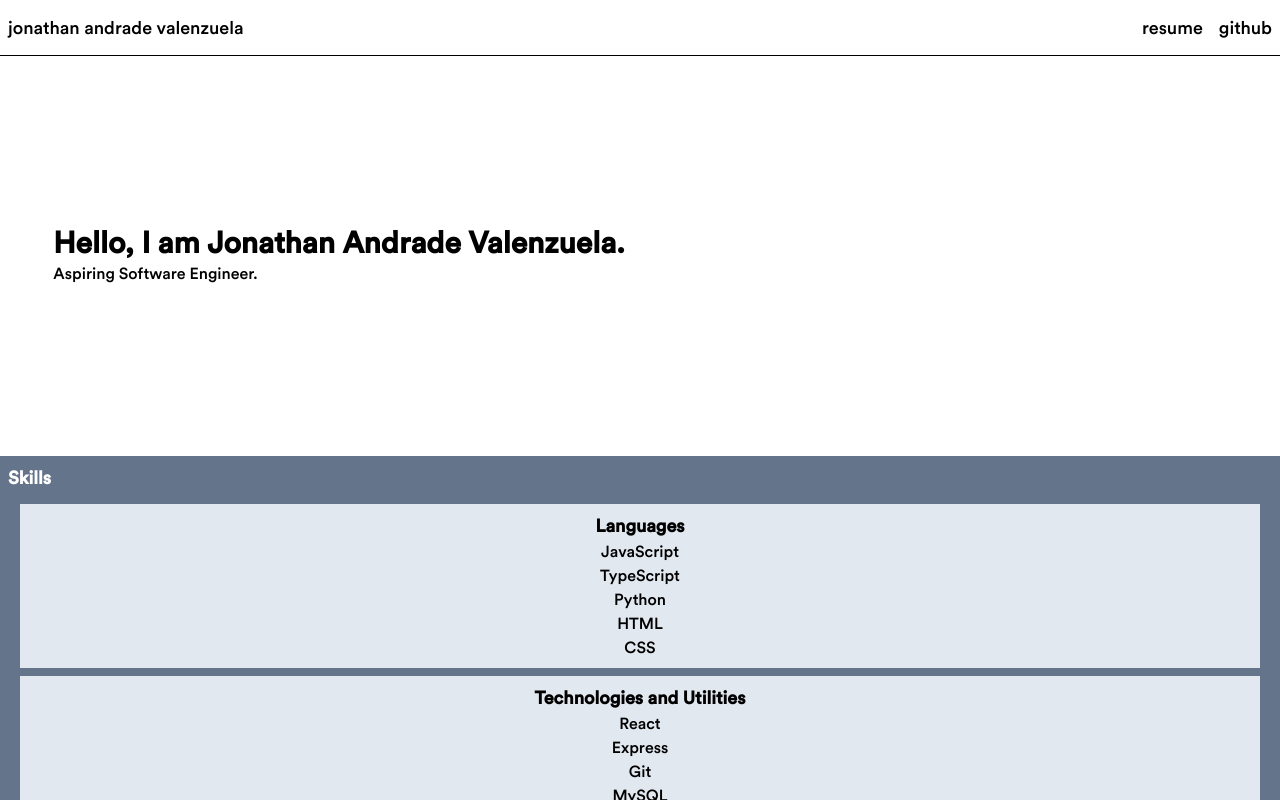
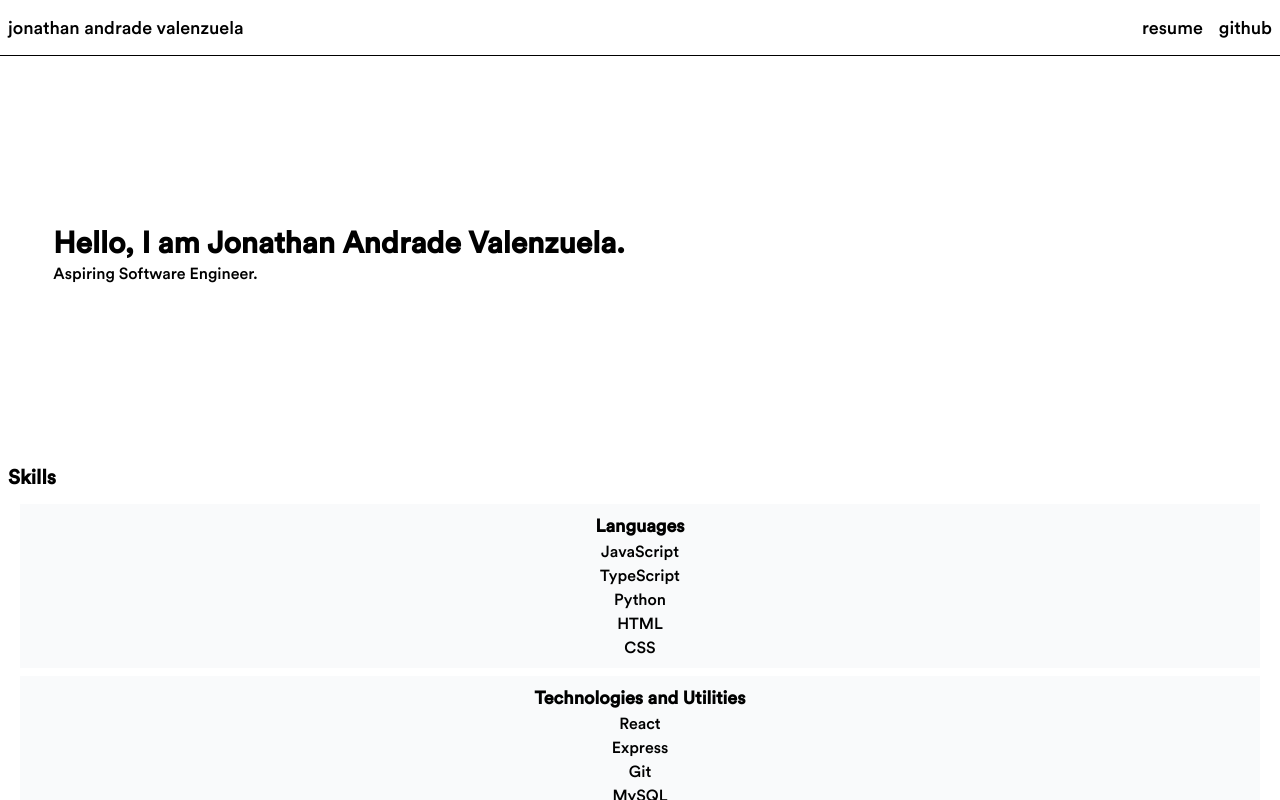
Before and after one commit to jmv1006/portfolio, a React (Vite) app: page / in a window 1280 px wide. Built offline with nearby package versions, Linux system fonts and the light colour scheme.

Commit message:
changes to colors

```diff
--- a/src/components/contact.tsx
+++ b/src/components/contact.tsx
@@ -1,8 +1,8 @@
 const Contact = () => {
     return (
-        <div className="w-full h-1/4 p-2 flex flex-col items-center justify-start text-white bg-slate-500">
-            <div className="w-full text-lg font-bold flex items-center justify-start">Contact</div>
-            Contact info will go here
+        <div className="w-full h-1/4 p-2 flex flex-col items-center justify-start">
+            <div className="w-full text-xl font-bold flex items-center justify-start">Contact</div>
+            Contact information will go here
         </div>
     )
 }
--- a/src/components/projects/individual-project.tsx
+++ b/src/components/projects/individual-project.tsx
@@ -5,7 +5,7 @@ type ProjectProps = {
 }
 const Project = ({ project }: ProjectProps) => {
     return (
-        <div className="w-full h-56 p-2 bg-slate-300">
+        <div className="w-full h-56 p-2 border border-black">
             {project.name}
             <div>{project.description}</div>
         </div>
--- a/src/components/projects/projects.tsx
+++ b/src/components/projects/projects.tsx
@@ -10,7 +10,7 @@ const Projects = () => {
 
     return (
         <div className="w-full p-2 bg-white">
-            <div className="text-lg font-extrabold">Projects</div>
+            <div className="text-xl font-extrabold">Projects</div>
             <div id="projectsContainer" className="w-full flex flex-col justify-around gap-2 p-2">
                 {mappedProjects}
             </div>
--- a/src/components/skills.tsx
+++ b/src/components/skills.tsx
@@ -11,10 +11,10 @@ const Skills = () => {
     );
 
     return (
-        <div className="w-full p-2 flex flex-col items-start bg-slate-500">
-            <div className="text-lg font-bold text-white">Skills</div>
+        <div className="w-full p-2 flex flex-col items-start bg-white">
+            <div className="text-xl font-bold">Skills</div>
             <div className="w-full flex flex-col gap-2 p-3 items-center justify-around">
-                <div className="w-full p-2 flex flex-col justify-start items-center bg-slate-200">
+                <div className="w-full p-2 flex flex-col justify-start items-center bg-gray-50">
                     <div className="text-lg font-extrabold">Languages</div>
                     <div className="w-full flex items-start justify-center">
                         <ul className="flex flex-col items-center">
@@ -22,7 +22,7 @@ const Skills = () => {
                         </ul>
                     </div>
                 </div>
-                <div className="w-full p-2 flex flex-col justify-start items-center bg-slate-200">
+                <div className="w-full p-2 flex flex-col justify-start items-center bg-gray-50">
                     <div className="text-lg font-extrabold">Technologies and Utilities</div>
                     <div className="w-full flex items-start justify-center">
                         <ul className="flex flex-col items-center">
```
